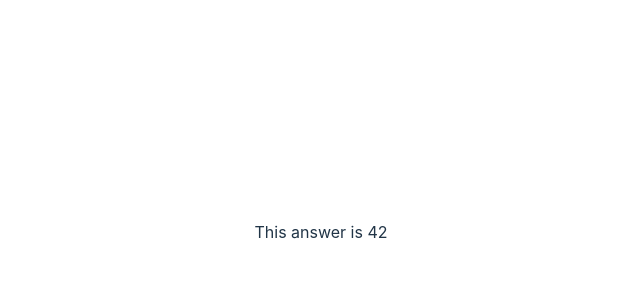
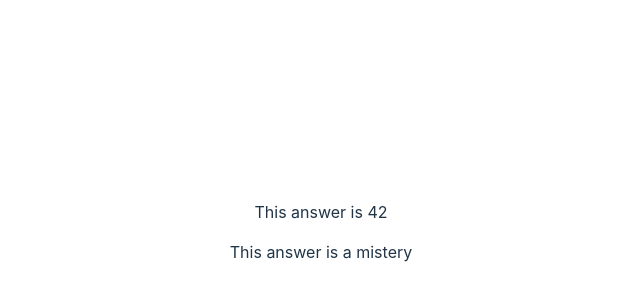
Before and after one commit to Filipe-vilela-felix/svelte-tutorial, a Svelte app: page / in a window 1280 px wide. Shown: the part 168-468 px from the top of the page, without its empty margins (319-959 px from the left). Built offline with nearby package versions, Linux system fonts and the light colour scheme.

Commit message:
default-values

```diff
--- a/src/App.svelte
+++ b/src/App.svelte
@@ -3,14 +3,12 @@
 </script>
 
 <Nested answer={42} />
+<Nested />
 
 <!--
 
-  Em qualquer aplicativo real, você precisará passar dados de um componente para seus filhos.
-  Para isso, precisamos declarar propriedades, geralmente abreviadas para "adereços".
+  Podemos facilmente especificar valores padrão para adereços em: Nested.svelte
 
-  O componente Nested.svelte exporta uma propriedade chamada answer e exibe seu valor em um elemento <p>.
-  O componente App.svelte, importa o primeiro componente como Nested e o usa em seu próprio modelo,
-  passando o valor 42 para a propriedade answer do componente Nested.
+  Se agora adicionarmos um segundo componente sem um suporte, ele voltará ao padrão: answer (linha 6)
 
 -->
--- a/src/Nested.svelte
+++ b/src/Nested.svelte
@@ -1,5 +1,5 @@
 <script>
-    export let answer
+    export let answer = 'a mistery'
 </script>
 
 <p>This answer is {answer}</p>
```
